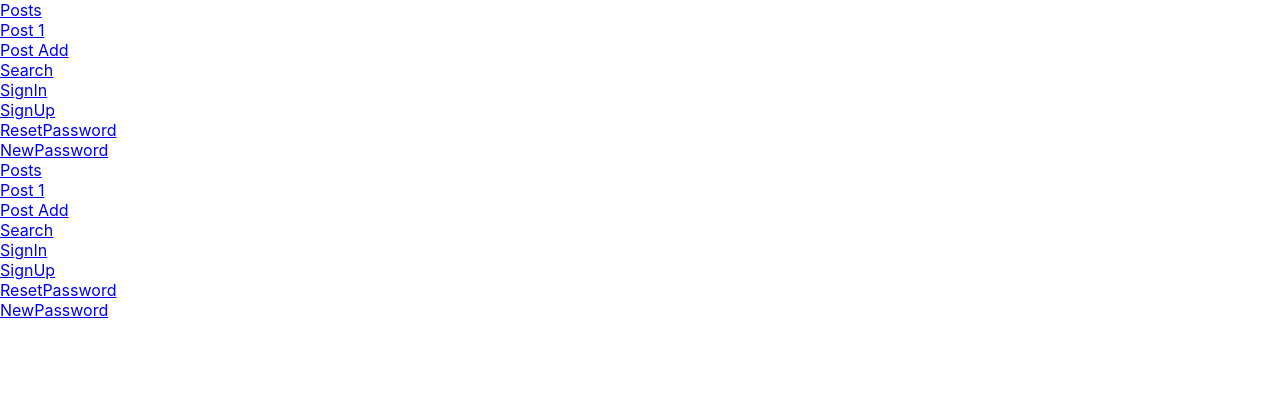
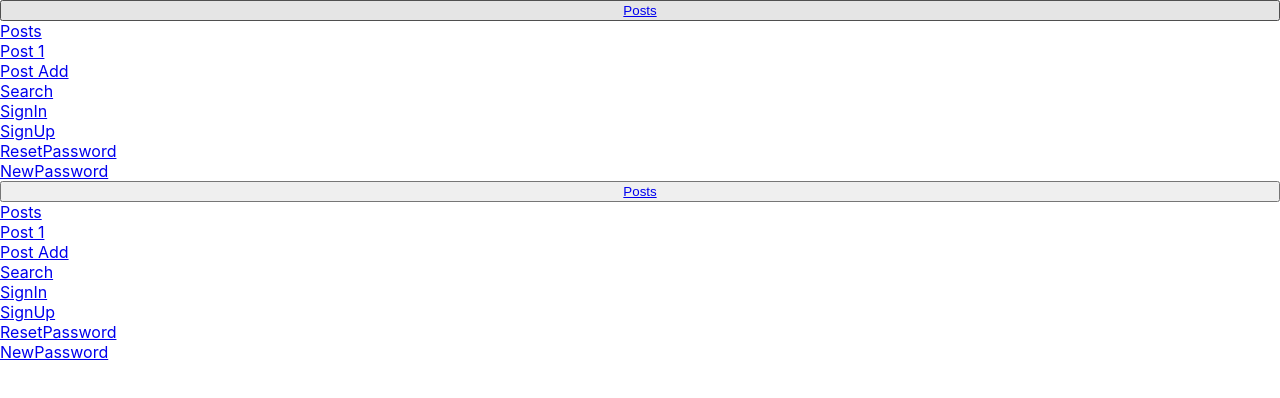
Before and after one commit to IlyaMoroz92/tms_blog, a React (Create React App) app: page / in a window 1280 px wide. Shown: the top 398 px of the page. Built offline with nearby package versions, Linux system fonts and the light colour scheme.

Commit message:
refactor: add button for NavLink

```diff
--- a/src/App.tsx
+++ b/src/App.tsx
@@ -6,6 +6,7 @@ function App() {
   return (
     <div className="App">
       <nav>
+        <button><NavLink to='posts'>Posts</NavLink></button>
         <NavLink to='posts'>Posts</NavLink>
         <NavLink to='posts/1'>Post 1</NavLink>
         <NavLink to='posts/add'>Post Add</NavLink>
```
Also changed, not shown: src/App.css (line endings or trailing spaces).
